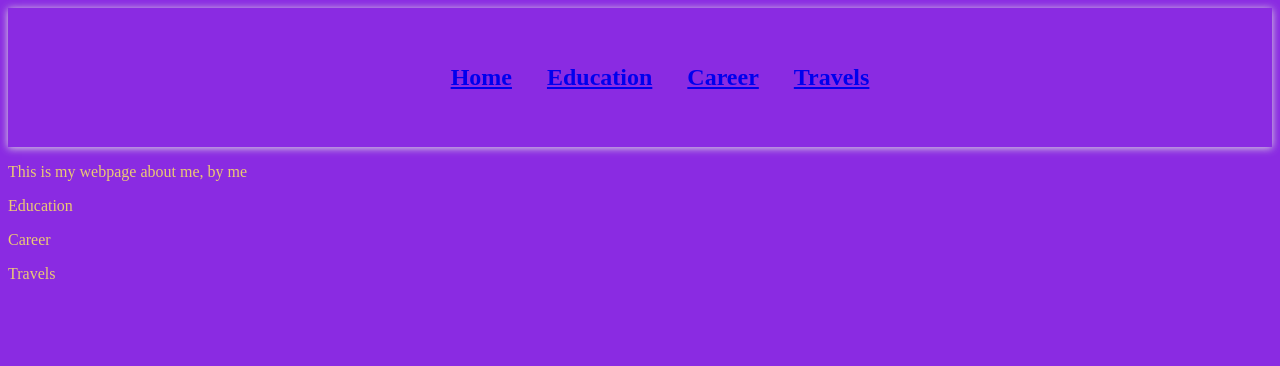
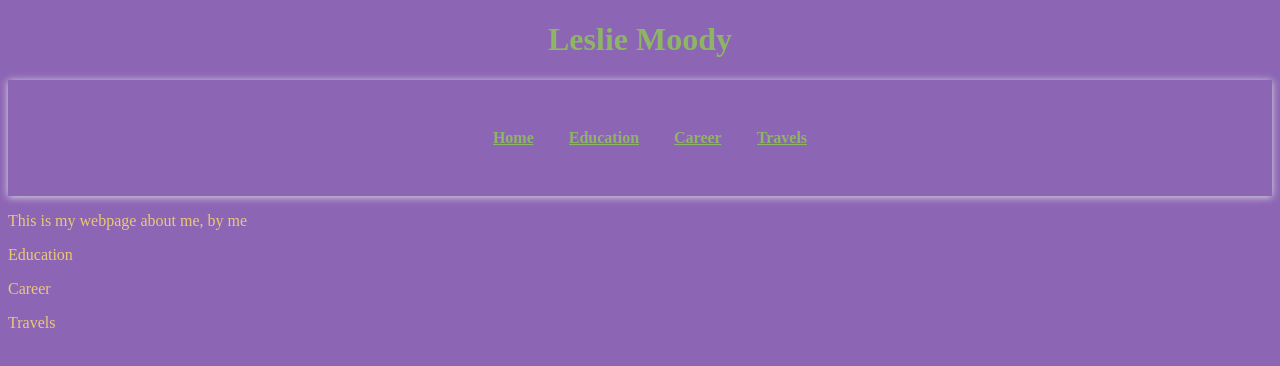
Before and after one commit to Lesliemm78/resume-website, a plain HTML site: page index.html in a window 1280 px wide. Drawn offline with Linux system fonts and the light colour scheme.

Commit message:
~Create horizontal header menu Fixes #1

```diff
--- a/Style_Sheet.css
+++ b/Style_Sheet.css
@@ -1,23 +1,27 @@
-body {
-    background-color: blueviolet;
+html {
+    --page-background-color: #8c65b5;
+    --page-text-color: #8eb565;
 }
-nav{
+
+nav {
         display: flex;
         justify-content:space-around;
         align-items: center;
         padding: 20px 50px;
         box-shadow: 0 1px 8px #ddd;
 }
+
 ul {
     list-style-type: none;
-    /*padding-left: 20px;*/
+    padding-left: 20px;
     display: flex;
     justify-content:stretch;
     column-gap: 35px;
     align-content:space-between;
+}
 
-}
 body {
+    background-color: var(--page-background-color);
     color: rgb(235, 201, 116);
     text-align: left;
     font-size:medium;
@@ -25,14 +29,12 @@ body {
 
 h1 {
     text-align: center;
-  color: aqua;
+    color: var(--page-text-color);
 }
 
-/*
-h2{
-  color:rgb(88, 162, 165);
+h2 {
+    color: var(--page-text-color);
     text-decoration: underline;
     font-size: medium;
     text-align: center;
 }
-/*
--- a/index.html
+++ b/index.html
@@ -4,7 +4,7 @@
     <link rel="stylesheet" href="Style_Sheet.css">
     <head>
 
-      <!-- <h1> Leslie Moody</h1> -->
+      <h1> Leslie Moody</h1>
     <nav>
         <div id="menu">
             <ul>
```
Lines whose indentation alone changed are shown as unchanged.
